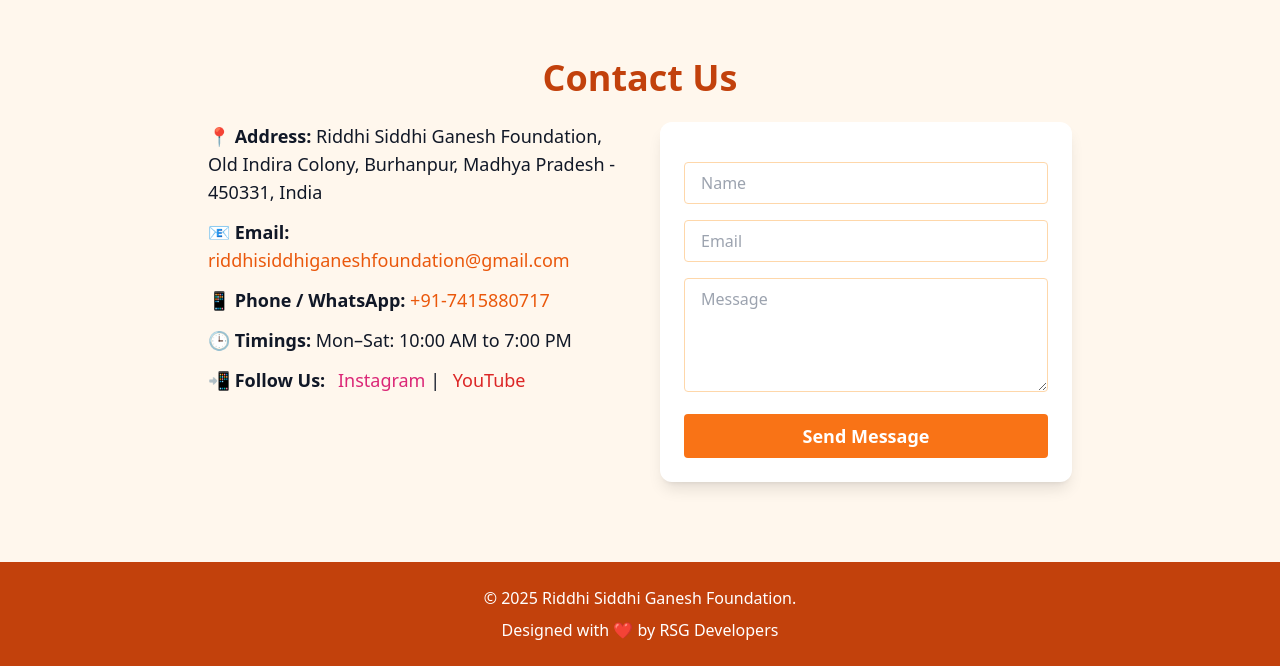
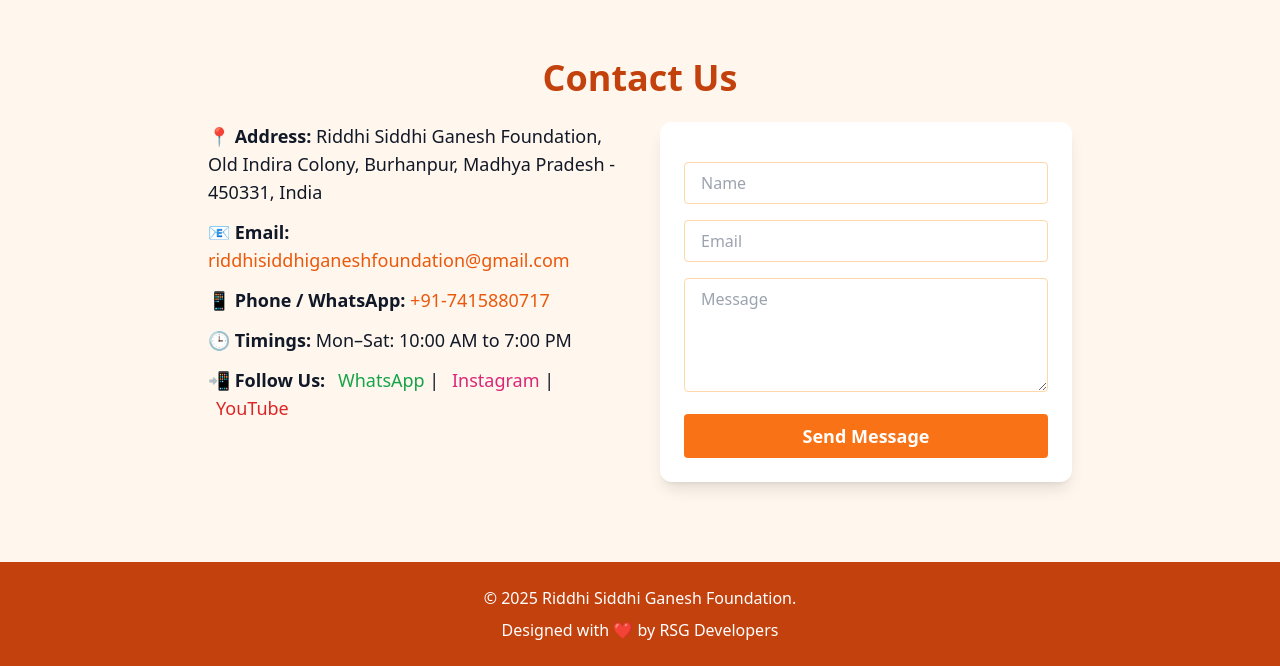
Before and after one commit to riddhisiddhiganesh/home, a plain HTML site: page index.html in a window 1280 px wide. Shown: the part 2834-3500 px from the top of the page. Drawn offline with nearby package versions, Linux system fonts and the light colour scheme; a web font is replaced by a local one.

Commit message:
Update whatsapp link

```diff
--- a/index.html
+++ b/index.html
@@ -201,6 +201,7 @@
           <li>📱 <span class="font-semibold">Phone / WhatsApp:</span> <a href="tel:+917415880717" class="text-orange-600 hover:underline">+91-7415880717</a></li>
           <li>🕒 <span class="font-semibold">Timings:</span> Mon–Sat: 10:00 AM to 7:00 PM</li>
           <li>📲 <span class="font-semibold">Follow Us:</span>
+            <a href="https://whatsapp.com/channel/0029VbAtlHJ1noywxvQNHt2X" target="_blank" class="ml-2 text-green-600 hover:underline">WhatsApp</a> |
             <a href="https://instagram.com/riddhisiddhiganeshfoundation" target="_blank" class="ml-2 text-pink-600 hover:underline">Instagram</a> |
             <a href="https://youtube.com/@riddhisiddhiganeshfoundation" target="_blank" class="ml-2 text-red-600 hover:underline">YouTube</a>
           </li>
```
